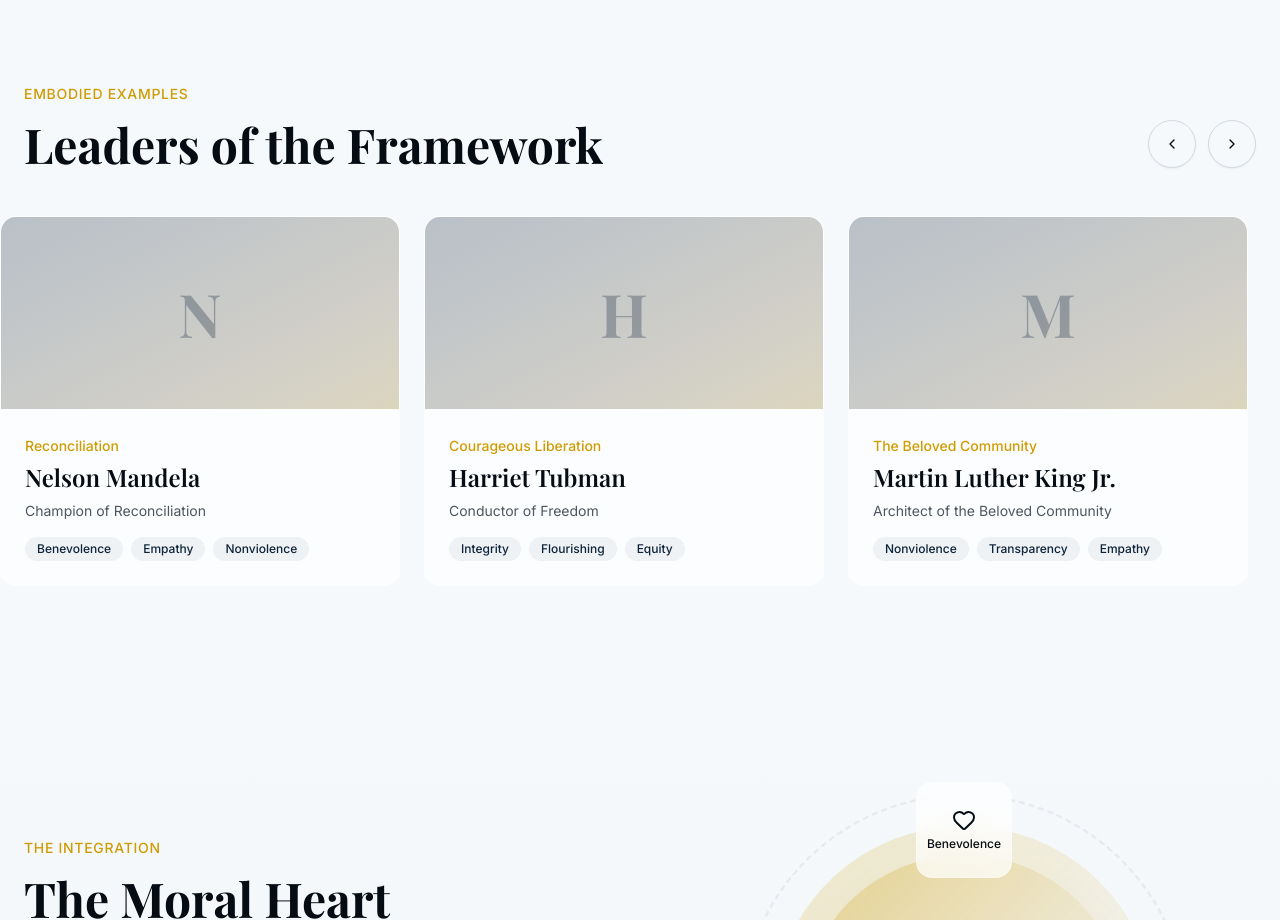
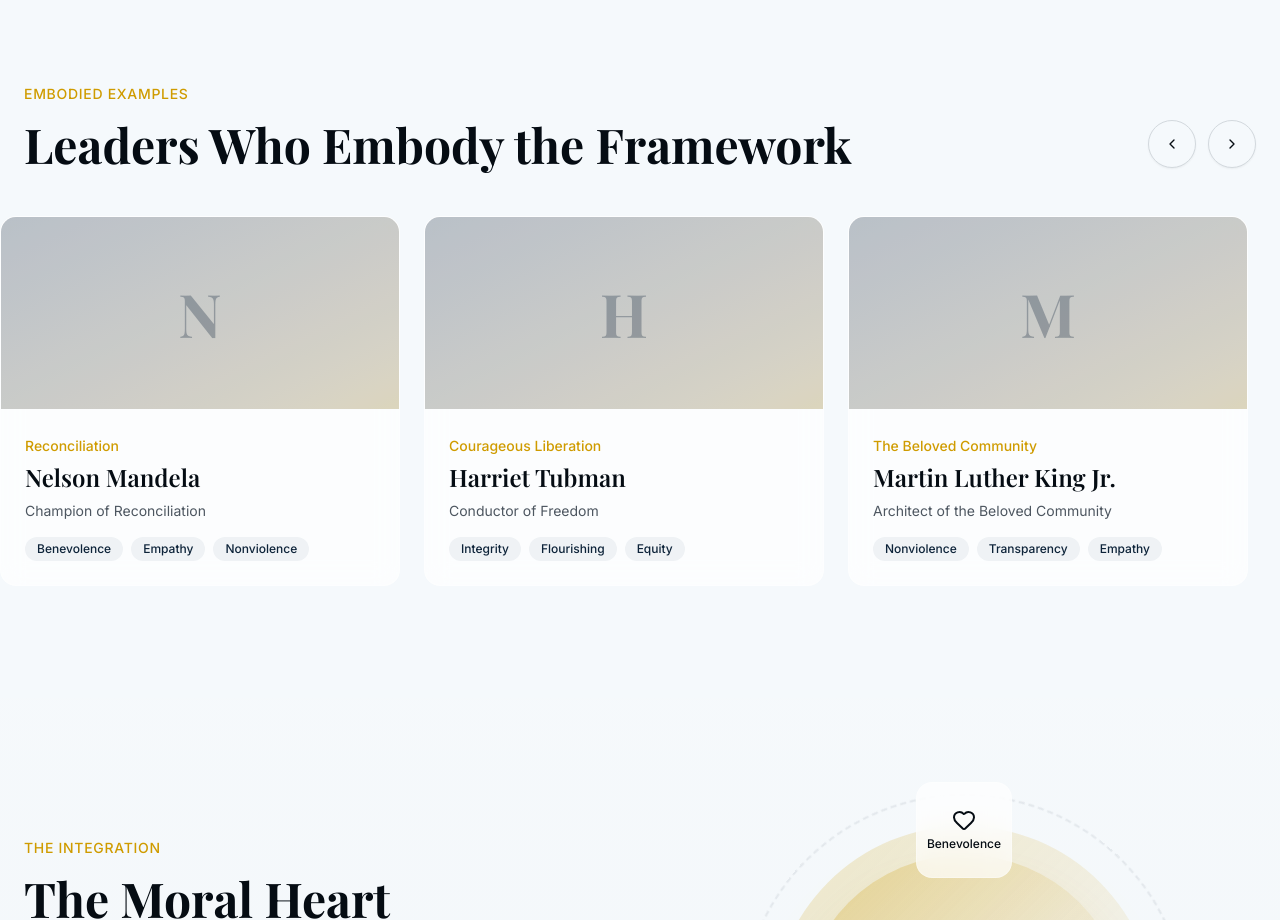
Before and after one commit to thedavidcastro-dc/benefit-leadership-framework, a Next.js app in the folder src/: page / in a window 1280 px wide. Shown: the part 2440-3360 px from the top of the page. Built offline with nearby package versions, Linux system fonts and the light colour scheme; a web font is replaced by a local one.

Commit message:
Update heading text in leaders-carousel component

```diff
--- a/src/components/leaders-carousel.tsx
+++ b/src/components/leaders-carousel.tsx
@@ -123,7 +123,7 @@ export function LeadersCarousel() {
               Embodied Examples
             </span>
             <h2 className="font-serif text-4xl md:text-5xl font-bold text-foreground text-balance">
-              Leaders of the Framework
+              Leaders Who Embody the Framework
             </h2>
           </div>
           <div className="flex gap-3">
```
